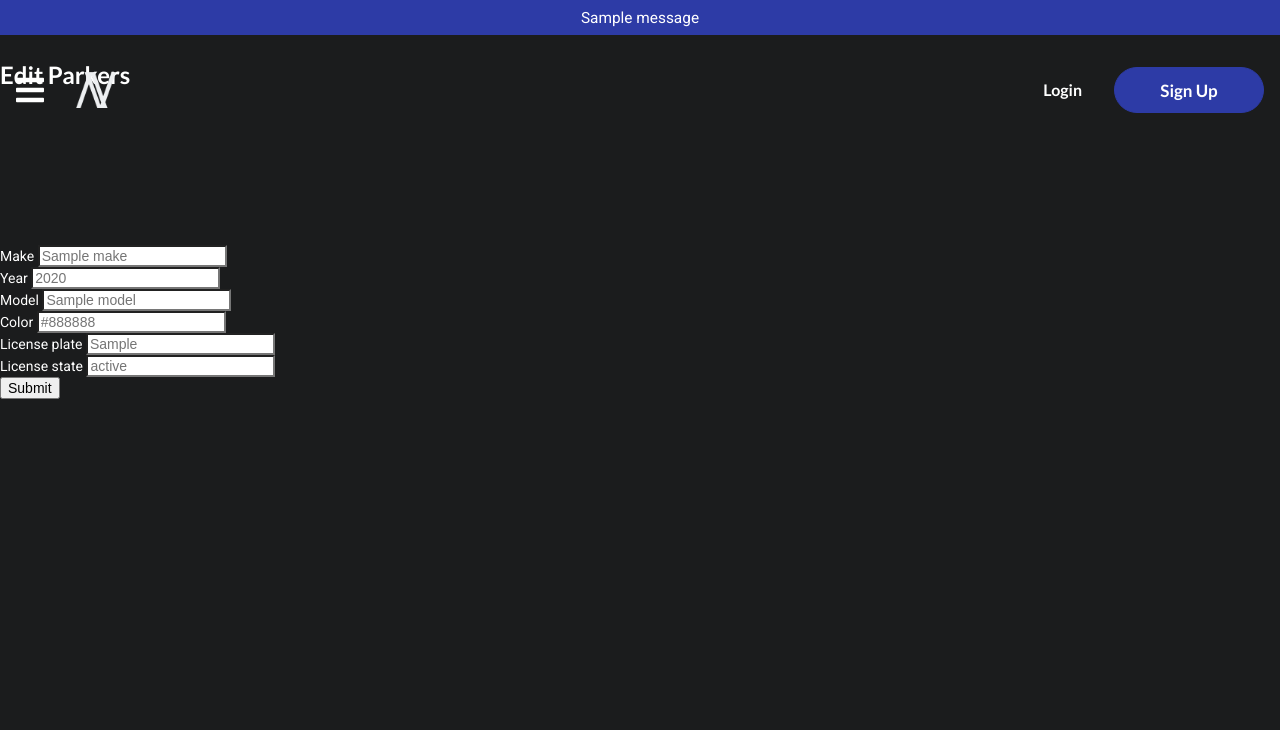
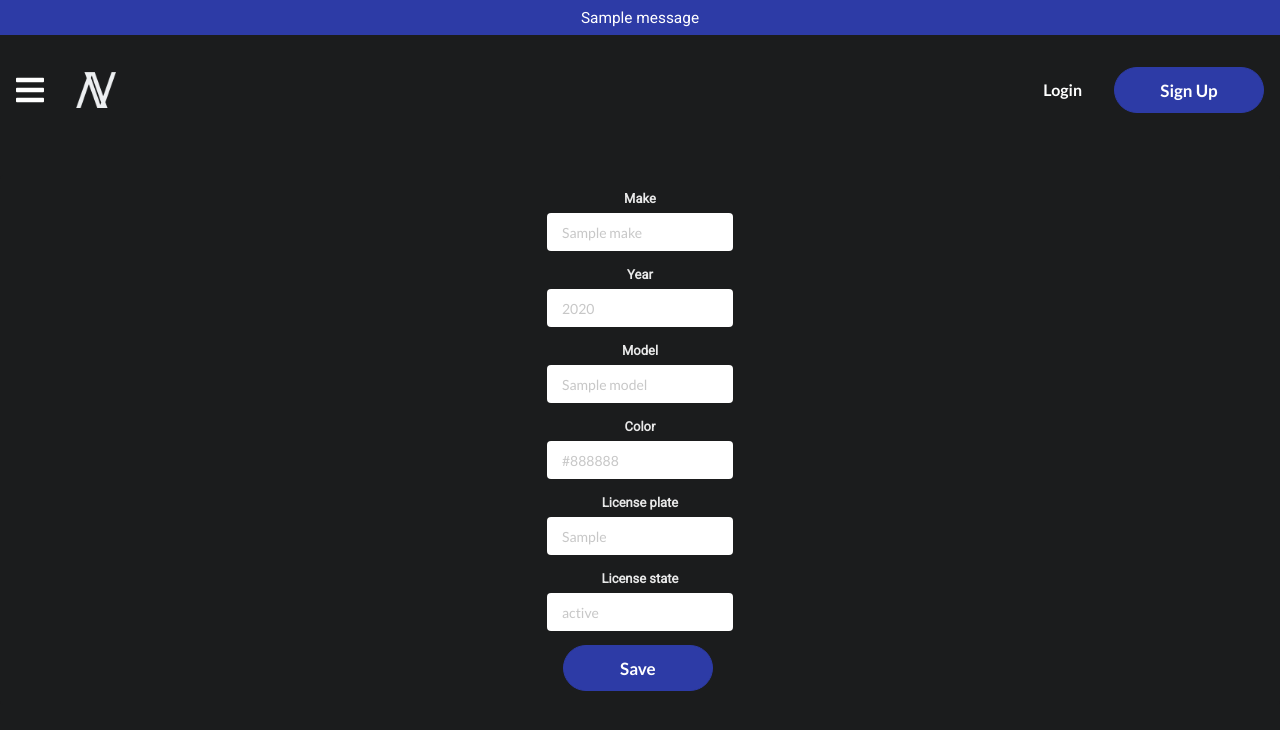
Before and after one commit to paristechprofile/Nomad, a Python web app: template templates/vehicles_edit.html in a window 1280 px wide. Shown: the top 730 px of the page. Run offline with Jinja, Linux system fonts and the light colour scheme; the template is opened without the code that fills it: most values are stand-ins (such as "Sample title", 1, 10 or a date in 2020); one stand-in notice (Sample message) is shown; form fields are guessed from the names that the template uses; some libraries are stand-ins or nearby versions.

Commit message:
pushing to heroku

```diff
--- a/app.py
+++ b/app.py
@@ -196,8 +196,7 @@ def new_team():
       flash('You created a new team')
       return redirect(url_for('teams'))
     else:
-      flash('Error creating a new team')
-  return render_template('teams_new_team.html', form=form)
+      return render_template('teams_new_team.html', form=form)
 
 # Parker views
 @app.route('/parkers')
@@ -281,7 +280,6 @@ def edit_parkers(id):
     flash('You saved the edited parker')
     return redirect(url_for('parkers'))
   else:
-    flash('Error editing the parker')
     return render_template("parkers_edit.html", parker=parker, vehicle=vehicle, form=form)
 
 @app.route('/parkers/<id>/delete', methods=['GET', 'POST'])
--- a/static/css/style.css
+++ b/static/css/style.css
@@ -62,10 +62,8 @@ button {
   background-color: #2d3ba6 !important;
 }
 .mapboxgl-popup-content,.mapboxgl-popup-tip{
-
-  background: black !important;
-  border-top-color: black !important;
-
+  border-top-color: white !important;
+  color: black !important;
 }
 #map{
   height: 700px !important;
--- a/templates/vehicles_edit.html
+++ b/templates/vehicles_edit.html
@@ -2,17 +2,10 @@
 {% from 'macros.html' import render_field%}
 {% block content %}
 
-<h2>Edit Parkers</h2>
-<div class="row ">
-  <div class="column login">
-    <div class="row">
-      <div class="column">
-
-
-      </div>
-    </div>
-<div class='column1' >
-    <form  method="POST" action="" novalidate>
+<div class="ui inverted segment login">
+    <div class="ui inverted form">
+      <div class="field">
+        <form method="POST" class="form" action="">
       {{ form.hidden_tag() }}
       <div class="field">
       {{ form.make.label(class_="label") }}
@@ -38,9 +31,11 @@
       {{ form.license_state.label(class_="label") }}
       {{ form.license_state(class_="input", placeholder=vehicle.license_state, id="parkerLicenseState")}}
       </div>
-      <div class="field">
-      {{ form.submit(class_="button") }}
-      </div>
-    </form>
+      <div class="row">
+          <button class="ui button" type="submit" id="submit"><b>Save</b></button>
+        </div>
+      </form>
+    </div>
   </div>
+</div>
 {% endblock %}
```
Also changed, not shown: templates/facilities_edit.html (+10 -16 lines), templates/parkers_edit.html (+10 -14 lines), templates/teams_edit.html (+10 -13 lines).
